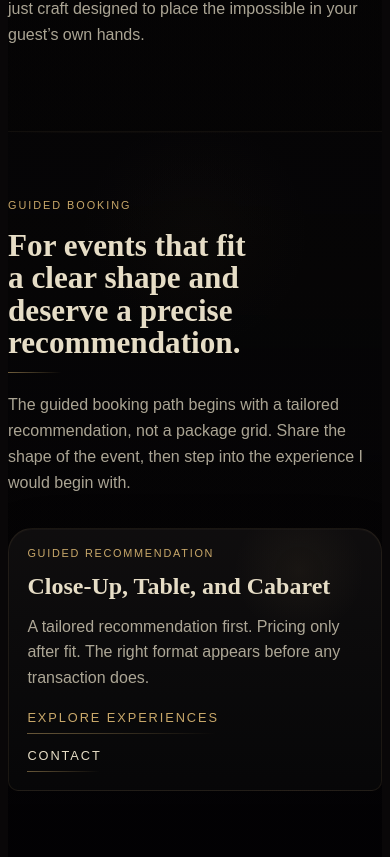
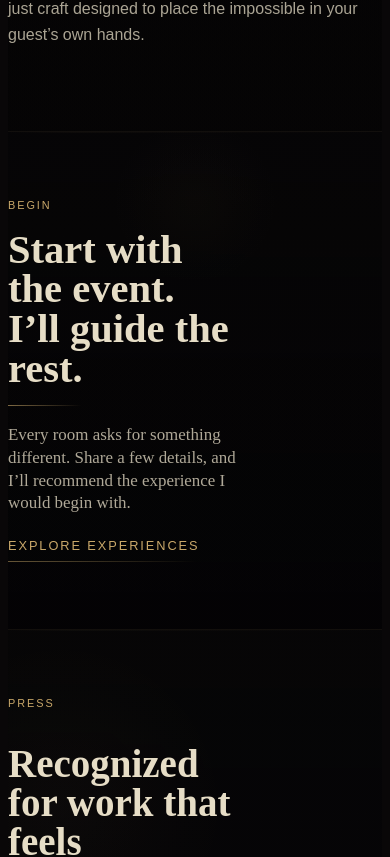
Before and after one commit to chaseellsworthiv-artifice/Artifice-Website, a Next.js app: page / in a window 390 px wide. Shown: the part 4578-5435 px from the top of the page. Built offline with nearby package versions, Linux system fonts and the light colour scheme; a web font is replaced by a local one.

Commit message:
Replace guided booking with begin section

```diff
--- a/components/HeroExperience.jsx
+++ b/components/HeroExperience.jsx
@@ -758,30 +758,20 @@ export default function HeroExperience() {
           </div>
         </section>
 
-        <section id="guided-booking" ref={(node) => { sectionRefs.current[4] = node; }} className={`${styles.section} ${styles.consultationSection}`}>
-          <div className={styles.consultationGrid}>
-            <div className={styles.sectionCopy} data-section-reveal>
-              <p className={styles.sectionLabel}>Guided Booking</p>
-              <h2>For events that fit a clear shape and deserve a precise recommendation.</h2>
-              <p>
-                The guided booking path begins with a tailored recommendation, not a package grid. Share the shape of the
-                event, then step into the experience I would begin with.
-              </p>
-            </div>
-            <div className={styles.consultationCard} data-section-reveal>
-              <p className={styles.consultationEyebrow}>Guided Recommendation</p>
-              <h3>Close-Up, Table, and Cabaret</h3>
-              <p>
-                A tailored recommendation first. Pricing only after fit. The right format appears before any transaction does.
-              </p>
-              <div className={styles.heroActions}>
-                <a href="/design" className={styles.primaryLink}>
-                  Explore Experiences
-                </a>
-                <a href="#booking" className={styles.secondaryLink}>
-                  Contact
-                </a>
-              </div>
+        <section id="begin" ref={(node) => { sectionRefs.current[4] = node; }} className={`${styles.section} ${styles.beginSection}`}>
+          <div className={styles.beginInner} data-section-reveal>
+            <p className={styles.sectionLabel}>Begin</p>
+            <h2>
+              Start with the event.
+              <span>I’ll guide the rest.</span>
+            </h2>
+            <p>
+              Every room asks for something different. Share a few details, and I’ll recommend the experience I would begin with.
+            </p>
+            <div className={styles.beginActions}>
+              <a href="/design" className={styles.primaryLink}>
+                Explore Experiences
+              </a>
             </div>
           </div>
         </section>
--- a/components/hero-experience.module.css
+++ b/components/hero-experience.module.css
@@ -499,51 +499,55 @@
   align-items: center;
 }
 
-.consultationSection::after {
-  background:
-    radial-gradient(circle at 78% 18%, rgba(201, 168, 106, 0.05), transparent 18%),
-    linear-gradient(180deg, rgba(6, 6, 7, 0.28) 0%, rgba(5, 5, 6, 0.56) 48%, rgba(4, 4, 5, 0.78) 100%);
-}
-
-.consultationGrid {
-  display: grid;
-  grid-template-columns: 1fr 1fr;
-  gap: 1.4rem;
-  align-items: center;
-}
-
-.consultationCard {
-  border: 1px solid rgba(201, 168, 106, 0.1);
-  border-radius: 30px 30px 12px 12px;
-  padding: 1.5rem;
-  background:
-    radial-gradient(circle at 78% 16%, rgba(201, 168, 106, 0.06), transparent 18%),
-    linear-gradient(180deg, rgba(18, 16, 17, 0.84), rgba(7, 7, 8, 0.96));
-  box-shadow:
-    inset 0 1px 0 rgba(230, 221, 198, 0.03),
-    0 24px 60px rgba(0, 0, 0, 0.2);
-}
-
-.consultationEyebrow {
-  margin: 0 0 0.9rem;
-  color: var(--antique-gold);
-  text-transform: uppercase;
-  letter-spacing: 0.16em;
-  font-size: 0.68rem;
-}
-
-.consultationCard h3 {
+.beginSection::after {
+  background:
+    radial-gradient(circle at 74% 22%, rgba(201, 168, 106, 0.045), transparent 18%),
+    linear-gradient(180deg, rgba(6, 6, 7, 0.26) 0%, rgba(5, 5, 6, 0.54) 48%, rgba(4, 4, 5, 0.76) 100%);
+}
+
+.beginInner {
+  max-width: 42rem;
+}
+
+.beginInner h2 {
   margin: 0;
+  max-width: 12.4ch;
   font-family: "Cormorant Garamond", serif;
-  font-size: clamp(1.7rem, 3vw, 2.3rem);
-  line-height: 1.03;
+  font-size: clamp(2.45rem, 5vw, 4rem);
+  line-height: 0.98;
   color: var(--aged-paper);
 }
 
-.consultationCard p:last-of-type {
-  margin-top: 0.95rem;
-  color: var(--muted-paper);
-  line-height: 1.6;
+.beginInner h2 span {
+  display: block;
+}
+
+.beginInner h2::after {
+  content: "";
+  display: block;
+  width: 74px;
+  height: 1px;
+  margin-top: 1rem;
+  background: linear-gradient(90deg, rgba(201, 168, 106, 0.62), rgba(201, 168, 106, 0));
+}
+
+.beginInner p:not(.sectionLabel) {
+  margin: clamp(1.15rem, 2vw, 1.65rem) 0 0;
+  max-width: 31ch;
+  color: rgba(230, 221, 198, 0.76);
+  font-family: "Cormorant Garamond", serif;
+  font-size: clamp(1.15rem, 1.6vw, 1.38rem);
+  line-height: 1.34;
+}
+
+.beginActions {
+  display: flex;
+  margin-top: clamp(1.45rem, 2.5vw, 2rem);
+}
+
+.beginActions .primaryLink {
+  font-size: 0.8rem;
+  letter-spacing: 0.15em;
 }
 
 .pressSection::after {
@@ -1273,32 +1277,26 @@
     margin-top: 1.2rem;
   }
 
-  .consultationSection {
+  .beginSection {
     overflow: clip;
   }
 
-  .consultationGrid {
-    display: flex;
-    flex-direction: column;
-    gap: 1rem;
-    align-items: stretch;
-  }
-
-  .consultationCard {
-    width: 100%;
-    padding: 1.15rem;
-    border-radius: 24px 24px 10px 10px;
-  }
-
-  .consultationCard h3 {
-    font-size: 1.5rem;
-  }
-
-  .consultationCard .heroActions {
-    flex-direction: column;
-    align-items: flex-start;
-    gap: 0.8rem;
-    margin-top: 1.2rem;
+  .beginInner {
+    max-width: 100%;
+  }
+
+  .beginInner h2 {
+    max-width: 11.2ch;
+    font-size: clamp(2.2rem, 10.4vw, 3rem);
+  }
+
+  .beginInner p:not(.sectionLabel) {
+    max-width: 28ch;
+    font-size: 1.06rem;
+  }
+
+  .beginActions {
+    margin-top: 1.4rem;
   }
 
   .pressIntro {
```
